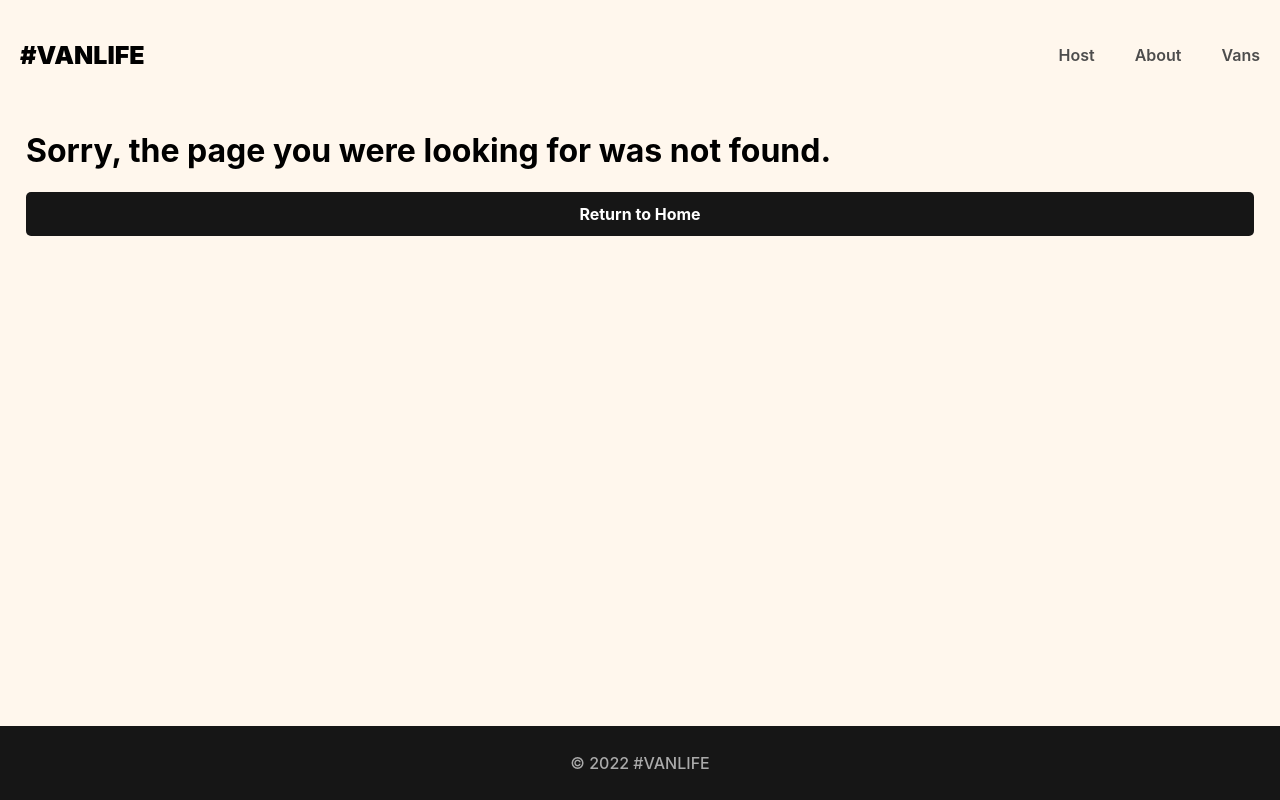
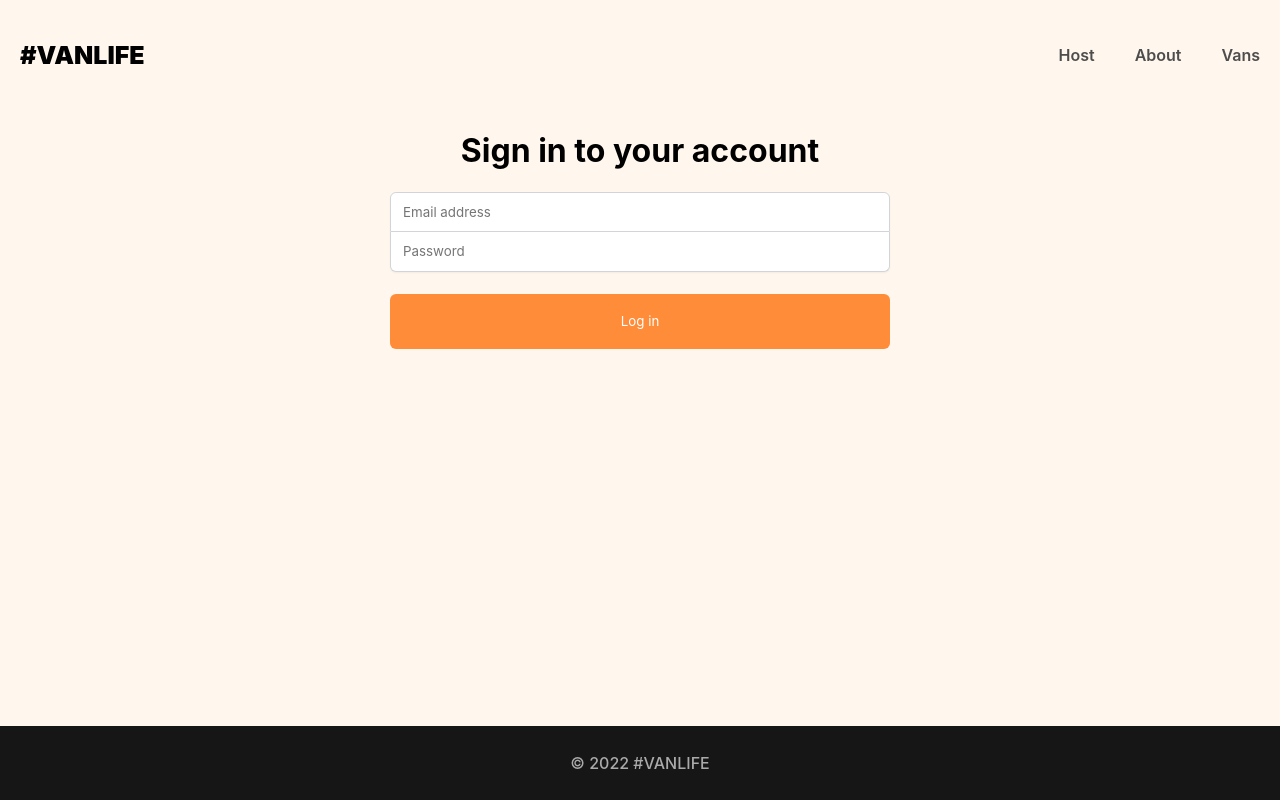
Before and after one commit to LouisBioum/Vanlife, a React (Vite) app: page /login in a window 1280 px wide. Before the commit this address had no page. Built offline with nearby package versions, Linux system fonts and the light colour scheme; what miragejs would draw is missing.

Commit message:
Sad path (vandetail) and login page

```diff
--- a/src/index.css
+++ b/index.css
@@ -55,6 +55,20 @@
 header a:hover {
   color: #161616;
   text-decoration: underline;
+}
+
+header .login-icon {
+  height: 18px;
+  width: 18px;
+}
+
+header .login-link {
+  display: inline-flex;
+  align-items: center;
+}
+
+nav {
+  display: flex;
 }
 
 main {
@@ -473,3 +487,49 @@
   background-color: #161616;
   color: white;
 }
+
+.login-container {
+  display: flex;
+  flex-direction: column;
+  align-items: center;
+  padding-inline: 27px;
+}
+
+.login-form {
+  display: flex;
+  flex-direction: column;
+  width: 100%;
+  max-width: 500px;
+}
+
+.login-form>input {
+  border: 1px solid rgba(209, 213, 219);
+  height: 40px;
+  text-indent: 10px;
+  font-family: "Inter", sans-serif;
+  box-shadow: 0px 1px 2px rgba(0, 0, 0, 0.05);
+  font-weight: 400;
+}
+
+.login-form>input:focus {
+  outline: none;
+}
+
+.login-form>input:first-of-type {
+  border-radius: 6px 6px 0px 0px;
+}
+
+.login-form>input:last-of-type {
+  border-radius: 0px 0px 6px 6px;
+  border-top: none;
+}
+
+.login-form>button {
+  background-color: #FF8C38;
+  border: none;
+  border-radius: 6px;
+  height: 55px;
+  margin-top: 22px;
+  color: white;
+  font-family: "Inter", sans-serif;
+}
--- /dev/null
+++ b/src/api.js
@@ -0,0 +1,12 @@
+export async function getVans() {
+    const res = await fetch("/api/vans")
+    if (!res.ok) {
+        throw {
+            message: "Failed to fetch vans",
+            statusText: res.statusText,
+            status: res.status
+        }
+    }
+    const data = await res.json()
+    return data.vans
+}
--- /dev/null
+++ b/src/components/Error.jsx
@@ -0,0 +1,13 @@
+import React from "react"
+import { useRouteError } from "react-router-dom"
+
+export default function Error() {
+    const error = useRouteError()
+
+    return (
+        <>
+        <h1>Error: {error.message}</h1>
+        <pre>{error.status} - {error.statusText}</pre>
+        </>
+    )
+}
--- a/src/main.jsx
+++ b/src/main.jsx
@@ -1,10 +1,16 @@
 import React from 'react';
 import ReactDOM from 'react-dom/client';
-import { BrowserRouter, Routes, Route, Link } from "react-router-dom"
+import {
+  RouterProvider,
+  createBrowserRouter,
+  createRoutesFromElements,
+  Route,
+  Link
+} from "react-router-dom"
 import Home from "./pages/Home"
 import About from "./pages/About"
-import Vans from "./pages/Vans"
-import VanDetail from "./pages/VanDetail"
+import Vans, { loader as vansLoader } from "./pages/Vans/Vans"
+import VanDetail from "./pages/Vans/VanDetail"
 import Dashboard from "./pages/Host/Dashboard"
 import Income from "./pages/Host/Income"
 import Reviews from "./pages/Host/Reviews"
@@ -14,21 +20,28 @@
 import HostVanPricing from "./pages/Host/HostVanPricing"
 import HostVanPhotos from "./pages/Host/HostVanPhotos"
 import NotFound from "./pages/NotFound"
+import Login from "./pages/Login"
 import Layout from "./components/Layout"
 import HostLayout from "./components/HostLayout"
-import "./index.css"
+import Error from "./components/Error"
 
+import "./server"
+import "../index.css"
 
-import "../server"
-
-function App() {
-  return (
-    <BrowserRouter>
-      <Routes>
+const router = createBrowserRouter(createRoutesFromElements(
   <Route path="/" element={<Layout />}>
     <Route index element={<Home />} />
     <Route path="about" element={<About />} />
-          <Route path="vans" element={<Vans />} />
+    <Route
+      path="login"
+      element={<Login />}
+    />
+    <Route
+      path="vans"
+      element={<Vans />}
+      errorElement={<Error />}
+      loader={vansLoader}
+    />
     <Route path="vans/:id" element={<VanDetail />} />
 
     <Route path="host" element={<HostLayout />}>
@@ -42,10 +55,13 @@
         <Route path="photos" element={<HostVanPhotos />} />
       </Route>
     </Route>
-          <Route path="*" element={<NotFound />}/>
+    <Route path="*" element={<NotFound />} />
   </Route>
-      </Routes>
-    </BrowserRouter>
+))
+
+function App() {
+  return (
+    <RouterProvider router={router} />
   )
 }
 
--- a/src/pages/Host/HostVanDetail.jsx
+++ b/src/pages/Host/HostVanDetail.jsx
@@ -1,10 +1,15 @@
 import React from "react"
-import { useParams, NavLink, Link, Outlet } from "react-router-dom"
-
+import { useParams, Link, NavLink, Outlet } from "react-router-dom"
 
 export default function HostVanDetail() {
     const { id } = useParams()
     const [currentVan, setCurrentVan] = React.useState(null)
+
+    const activeStyles = {
+        fontWeight: "bold",
+        textDecoration: "underline",
+        color: "#161616"
+    }
 
     React.useEffect(() => {
         fetch(`/api/host/vans/${id}`)
@@ -14,12 +19,6 @@
 
     if (!currentVan) {
         return <h1>Loading...</h1>
-    }
-
-    const activeStyles = {
-        fontWeight: "bold",
-        textDecoration: "underline",
-        color: "#161616"
     }
     return (
         <section>
@@ -47,25 +46,24 @@
                     <NavLink
                         to="."
                         end
-                    style={({isActive}) => isActive ? activeStyles : null}
+                        style={({ isActive }) => isActive ? activeStyles : null}
                     >
                         Details
                     </NavLink>
                     <NavLink
                         to="pricing"
-                    style={({isActive}) => isActive ? activeStyles : null}
+                        style={({ isActive }) => isActive ? activeStyles : null}
                     >
                         Pricing
                     </NavLink>
                     <NavLink
                         to="photos"
-                    style={({isActive}) => isActive ? activeStyles : null}
+                        style={({ isActive }) => isActive ? activeStyles : null}
                     >
                         Photos
                     </NavLink>
                 </nav>
-
-                <Outlet context={ {currentVan}} />
+                <Outlet context={{ currentVan }} />
             </div>
         </section>
     )
--- /dev/null
+++ b/src/pages/Login.jsx
@@ -0,0 +1,43 @@
+import React from "react"
+import { useNavigate } from "react-router-dom"
+
+export default function Login() {
+    const [loginFormData, setLoginFormData] = React.useState({ email: "", password: "" })
+
+    function handleSubmit(e) {
+        e.preventDefault()
+        console.log(loginFormData)
+    }
+
+    function handleChange(e) {
+        const { name, value } = e.target
+        setLoginFormData(prev => ({
+            ...prev,
+            [name]: value
+        }))
+    }
+
+    return (
+        <div className="login-container">
+            <h1>Sign in to your account</h1>
+            <form onSubmit={handleSubmit} className="login-form">
+                <input
+                    name="email"
+                    onChange={handleChange}
+                    type="email"
+                    placeholder="Email address"
+                    value={loginFormData.email}
+                />
+                <input
+                    name="password"
+                    onChange={handleChange}
+                    type="password"
+                    placeholder="Password"
+                    value={loginFormData.password}
+                />
+                <button>Log in</button>
+            </form>
+        </div>
+    )
+
+}
--- a/src/pages/Vans.jsx
+++ b/src/pages/vans/Vans.jsx
@@ -1,17 +1,17 @@
 import React from "react"
-import { Link, useSearchParams } from "react-router-dom"
+import { Link, useSearchParams, useLoaderData } from "react-router-dom"
+import { getVans } from "../../api"
+
+export function loader() {
+    return getVans()
+}
 
 export default function Vans() {
     const [searchParams, setSearchParams] = useSearchParams()
-    const [vans, setVans] = React.useState([])
+    const [error, setError] = React.useState(null)
+    const vans = useLoaderData()
 
     const typeFilter = searchParams.get("type")
-
-    React.useEffect(() => {
-        fetch("/api/vans")
-            .then(res => res.json())
-            .then(data => setVans(data.vans))
-    }, [])
 
     const displayedVans = typeFilter
         ? vans.filter(van => van.type === typeFilter)
@@ -45,6 +45,10 @@
             }
             return prevParams
         })
+    }
+
+    if (error) {
+        return <h1>There was an error: {error.message}</h1>
     }
 
     return (
```
Also changed, not shown: src/pages/vans/VanDetail.jsx (line endings or trailing spaces), src/server.js (renamed from server.js). Lines whose indentation alone changed are shown as unchanged.
